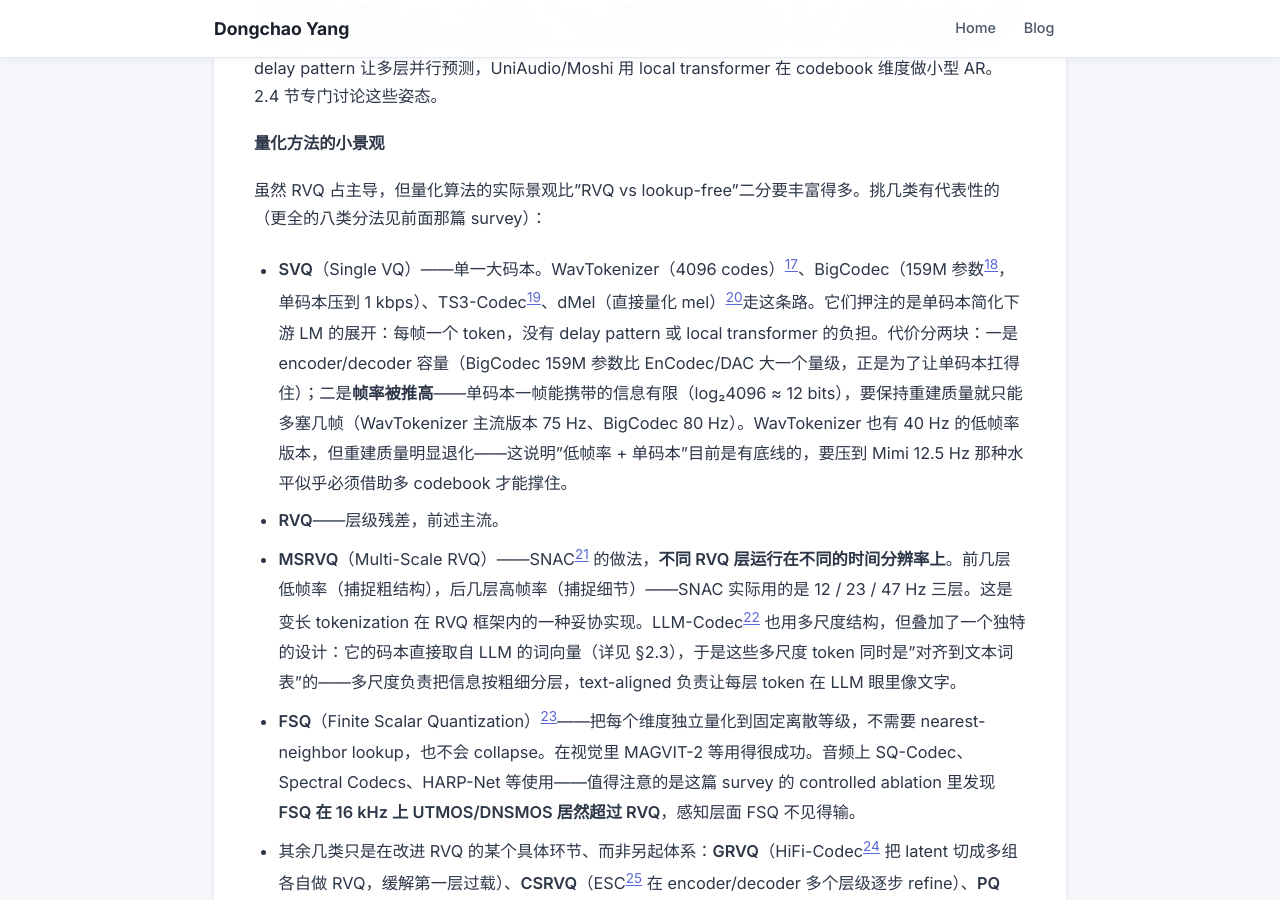
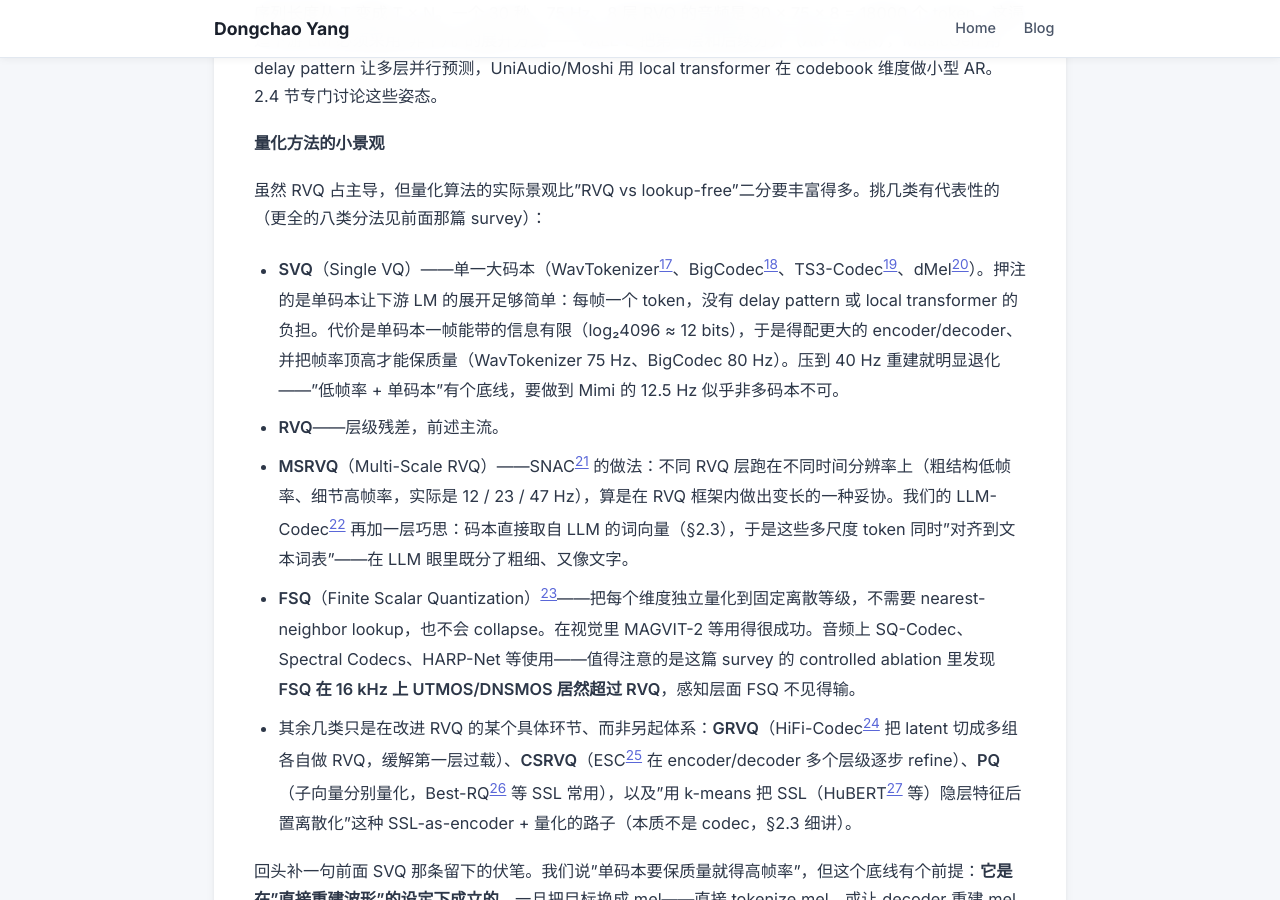
Before and after one commit to yangdongchao/yangdongchao.github.io, a Jekyll site: the page built from _posts/2026-06-09-audio-latent-space.md, in a window 1280 px wide and 900 px high, scrolled down 12724 px. Built offline with Jekyll 4.4.1, drawn with Linux system fonts in a browser that asks for light colours.

Commit message:
Blog: tighten the SVQ and MSRVQ bullets (~half length, facts kept)
Co-Authored-By: Claude Opus 4.8 (1M context) <noreply@anthropic.com>

```diff
--- a/_posts/2026-06-09-audio-latent-space.md
+++ b/_posts/2026-06-09-audio-latent-space.md
@@ -230,9 +230,9 @@ RVQ 真正有意思的地方不是容量本身，而是层级带来的**意外
 
 虽然 RVQ 占主导，但量化算法的实际景观比"RVQ vs lookup-free"二分要丰富得多。挑几类有代表性的（更全的八类分法见前面那篇 survey）：
 
-- **SVQ**（Single VQ）——单一大码本。WavTokenizer（4096 codes）[^wavtokenizer]、BigCodec（159M 参数[^bigcodec]，单码本压到 1 kbps）、TS3-Codec[^ts3codec]、dMel（直接量化 mel）[^dmel]走这条路。它们押注的是单码本简化下游 LM 的展开：每帧一个 token，没有 delay pattern 或 local transformer 的负担。代价分两块：一是 encoder/decoder 容量（BigCodec 159M 参数比 EnCodec/DAC 大一个量级，正是为了让单码本扛得住）；二是**帧率被推高**——单码本一帧能携带的信息有限（log₂4096 ≈ 12 bits），要保持重建质量就只能多塞几帧（WavTokenizer 主流版本 75 Hz、BigCodec 80 Hz）。WavTokenizer 也有 40 Hz 的低帧率版本，但重建质量明显退化——这说明"低帧率 + 单码本"目前是有底线的，要压到 Mimi 12.5 Hz 那种水平似乎必须借助多 codebook 才能撑住。
+- **SVQ**（Single VQ）——单一大码本（WavTokenizer[^wavtokenizer]、BigCodec[^bigcodec]、TS3-Codec[^ts3codec]、dMel[^dmel]）。押注的是单码本让下游 LM 的展开足够简单：每帧一个 token，没有 delay pattern 或 local transformer 的负担。代价是单码本一帧能带的信息有限（log₂4096 ≈ 12 bits），于是得配更大的 encoder/decoder、并把帧率顶高才能保质量（WavTokenizer 75 Hz、BigCodec 80 Hz）。压到 40 Hz 重建就明显退化——"低帧率 + 单码本"有个底线，要做到 Mimi 的 12.5 Hz 似乎非多码本不可。
 - **RVQ**——层级残差，前述主流。
-- **MSRVQ**（Multi-Scale RVQ）——SNAC[^snac] 的做法，**不同 RVQ 层运行在不同的时间分辨率上**。前几层低帧率（捕捉粗结构），后几层高帧率（捕捉细节）——SNAC 实际用的是 12 / 23 / 47 Hz 三层。这是变长 tokenization 在 RVQ 框架内的一种妥协实现。LLM-Codec[^llmcodec] 也用多尺度结构，但叠加了一个独特的设计：它的码本直接取自 LLM 的词向量（详见 §2.3），于是这些多尺度 token 同时是"对齐到文本词表"的——多尺度负责把信息按粗细分层，text-aligned 负责让每层 token 在 LLM 眼里像文字。
+- **MSRVQ**（Multi-Scale RVQ）——SNAC[^snac] 的做法：不同 RVQ 层跑在不同时间分辨率上（粗结构低帧率、细节高帧率，实际是 12 / 23 / 47 Hz），算是在 RVQ 框架内做出变长的一种妥协。我们的 LLM-Codec[^llmcodec] 再加一层巧思：码本直接取自 LLM 的词向量（§2.3），于是这些多尺度 token 同时"对齐到文本词表"——在 LLM 眼里既分了粗细、又像文字。
 - **FSQ**（Finite Scalar Quantization）[^fsq]——把每个维度独立量化到固定离散等级，不需要 nearest-neighbor lookup，也不会 collapse。在视觉里 MAGVIT-2 等用得很成功。音频上 SQ-Codec、Spectral Codecs、HARP-Net 等使用——值得注意的是这篇 survey 的 controlled ablation 里发现 **FSQ 在 16 kHz 上 UTMOS/DNSMOS 居然超过 RVQ**，感知层面 FSQ 不见得输。
 - 其余几类只是在改进 RVQ 的某个具体环节、而非另起体系：**GRVQ**（HiFi-Codec[^hificodec] 把 latent 切成多组各自做 RVQ，缓解第一层过载）、**CSRVQ**（ESC[^esc] 在 encoder/decoder 多个层级逐步 refine）、**PQ**（子向量分别量化，Best-RQ[^bestrq] 等 SSL 常用），以及"用 k-means 把 SSL（HuBERT[^hubert] 等）隐层特征后置离散化"这种 SSL-as-encoder + 量化的路子（本质不是 codec，§2.3 细讲）。
 
```
Also changed, not shown: _posts/2026-06-09-audio-latent-space-en.md (+2 -2 lines).
